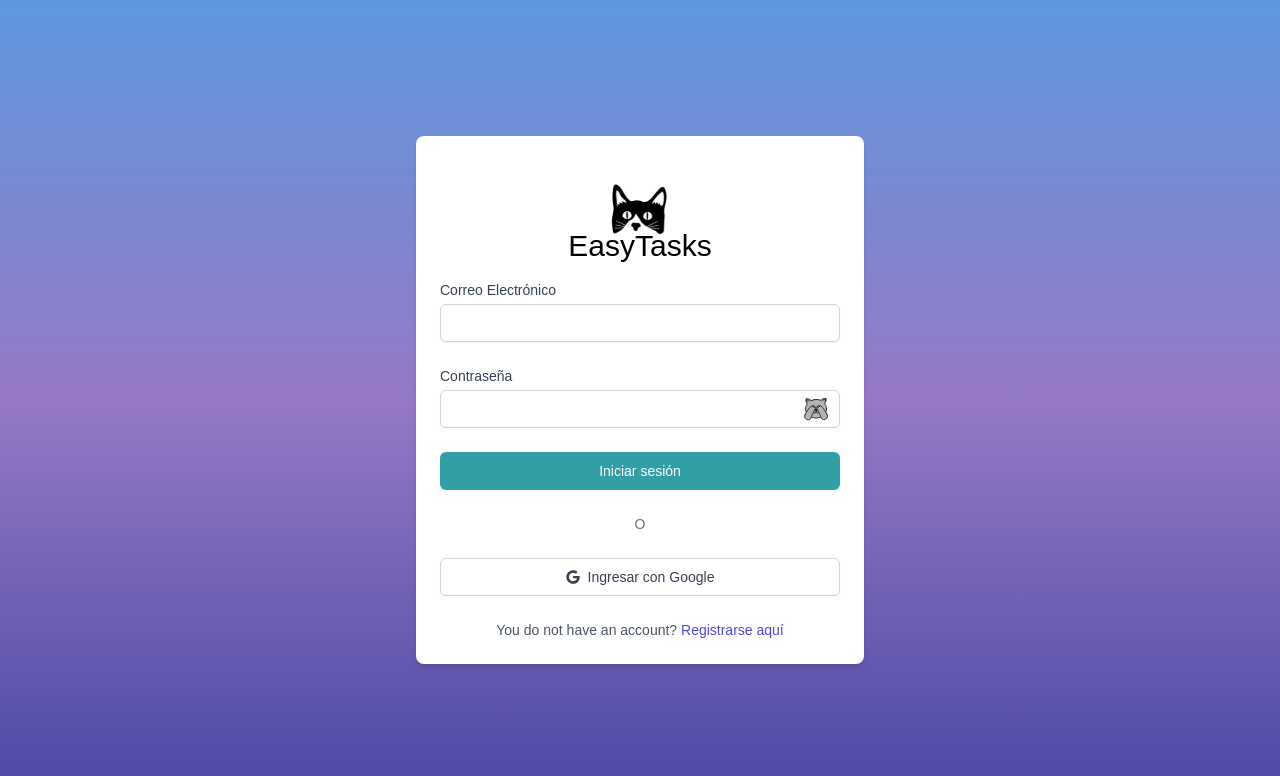
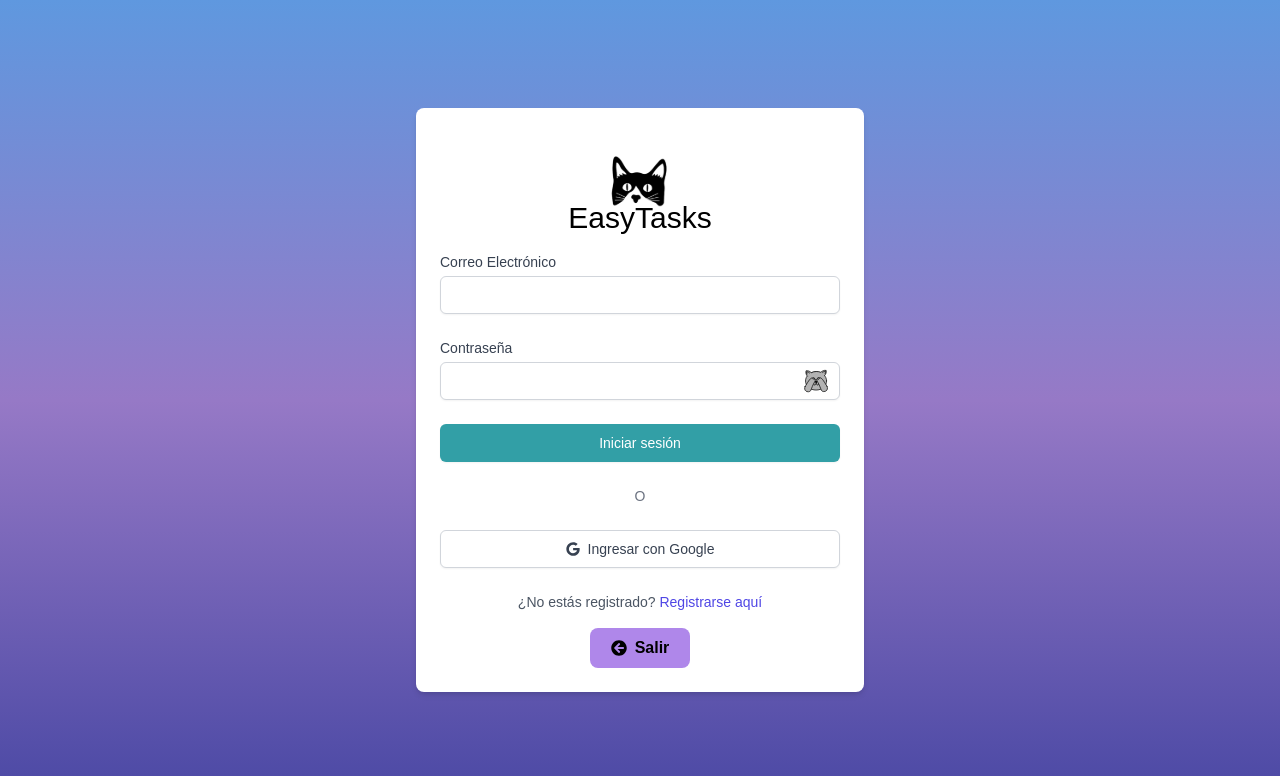
Before and after one commit to SamantaDriuzzi/EasyTask, a Next.js app: page /login in a window 1280 px wide. Shown: the top 776 px of the page. Built offline with nearby package versions, Linux system fonts and the light colour scheme; no server answers; a web font is replaced by a local one.

Commit message:
Boton de 'back' en register y login

```diff
--- a/src/app/create-team/[id]/page.tsx
+++ b/src/app/create-team/[id]/page.tsx
@@ -1,13 +1,11 @@
 "use client";
 import React, { useState, useEffect } from "react";
-import { useAuth } from "@/contextLogin/AuthContext";
 import { TeamCrate } from "@/utils/types/interface-team";
 import { postCreateTeam } from "@/helpers/teams/post";
 import Image from "next/image";
 import { getUserById } from "@/helpers/users/get";
 import { User } from "@/utils/types/interface-user";
 import ModalInviteCode from "@/components/modals/modalInviteCode";
-import ModalInviteCodeView from "@/components/modals/modalInviteCodeView";
 
 const CreateTeam = ({ params }: { params: { id: string } }) => {
   const [userId, setUserId] = useState<string | null>("");
--- a/src/app/login/page.tsx
+++ b/src/app/login/page.tsx
@@ -2,7 +2,7 @@
 import React, { useState } from "react";
 import Link from "next/link";
 import { useRouter } from "next/navigation";
-import { FaGoogle } from "react-icons/fa";
+import { FaArrowCircleLeft, FaGoogle } from "react-icons/fa";
 import { useForm } from "react-hook-form";
 import { yupResolver } from "@hookform/resolvers/yup";
 import * as yup from "yup";
@@ -33,6 +33,9 @@
   const [loginError, setLoginError] = useState("");
 
   const router = useRouter();
+  const handleBackClick = () => {
+    router.push("/");
+  };
 
   const onSubmit = async (data: any) => {
     try {
@@ -150,7 +153,7 @@
             </button>
           </div>
           <div className="text-center text-sm text-gray-600">
-            <span>You do not have an account? </span>
+            <span>¿No estás registrado? </span>
             <Link
               href="/register"
               className="font-medium text-indigo-600 hover:text-indigo-500"
@@ -159,6 +162,14 @@
             </Link>
           </div>
         </form>
+        <div className="flex justify-center mt-4">
+          <button
+            onClick={handleBackClick}
+            className="w-1/4 lg:w-1/4 bg-color3 hover:bg-color-button-hover text-black text-md font-bold py-2 px-4 rounded-lg flex items-center justify-center"
+          >
+            <FaArrowCircleLeft className="mr-2" /> Salir
+          </button>
+        </div>
       </div>
     </div>
   );
--- a/src/app/navigation/navbarApp/userDashboard.tsx
+++ b/src/app/navigation/navbarApp/userDashboard.tsx
@@ -51,7 +51,7 @@
           Hi! {userData ? userData.name : null}
         </div>
         {showOptions && (
-          <div className="absolute w-[175px] text-center flex flex-col gap-4 right-0 bg-color4 rounded-md shadow-lg z-40 p-2">
+          <div className="absolute w-[175px] text-center flex flex-col gap-2 right-0 bg-color4 rounded-md shadow-lg z-40 p-2">
             {userData ? (
               <button
                 className="text-white py-2 px-2 hover:scale-105 hover:shadow-2xl transition-transform cursor-pointer"
@@ -62,7 +62,7 @@
             ) : null}
             {userData?.is_admin ? (
               <button
-                className="text-white py-2 px-2 hover:scale-105 hover:shadow-2xl transition-transform cursor-pointer"
+                className="text-white px-2 hover:scale-105 hover:shadow-2xl transition-transform cursor-pointer"
                 onClick={() => handlePageChange("manager")}
               >
                 PANEL ADMIN
--- a/src/app/register/page.tsx
+++ b/src/app/register/page.tsx
@@ -8,7 +8,7 @@
 import Link from "next/link";
 import { useRouter } from "next/navigation";
 import { FormEvent, useState } from "react";
-import { FaGoogle } from "react-icons/fa";
+import { FaArrowCircleLeft, FaGoogle } from "react-icons/fa";
 import ReactPasswordChecklist from "react-password-checklist";
 import { signIn, useSession } from "next-auth/react";
 
@@ -26,8 +26,6 @@
   const [errors, setErrors] = useState<Errors>({});
   const [showPassword, setShowPassword] = useState(false);
   const [showRepeatPassword, setShowRepeatPassword] = useState(false);
-
-  const { data: session } = useSession();
 
   const handleInputChange = (event: React.ChangeEvent<HTMLInputElement>) => {
     const { name, value } = event.target;
@@ -82,6 +80,10 @@
         alert("❗ Hay errores en el formulario.");
       }
     }
+  };
+
+  const handleBackClick = () => {
+    router.push("/");
   };
 
   const toggleShowPassword = () => {
@@ -235,6 +237,14 @@
             <FaGoogle className="mr-2" /> Registrarse con Google
           </button>
         </div>
+        <div className="flex justify-center mt-4">
+          <button
+            onClick={handleBackClick}
+            className="w-1/4 lg:w-1/4 bg-color3 hover:bg-color-button-hover text-black text-md font-bold py-2 px-4 rounded-lg flex items-center justify-center"
+          >
+            <FaArrowCircleLeft className="mr-2" /> Volver
+          </button>
+        </div>
       </div>
     </div>
   );
--- a/src/contextLogin/AuthContext.tsx
+++ b/src/contextLogin/AuthContext.tsx
@@ -61,7 +61,7 @@
     await signOut({ redirect: false });
     localStorage.removeItem("user");
     localStorage.removeItem("userSession");
-    window.location.href = "/login";
+    window.location.href = "/";
   };
 
   const userIdFromToken = useCallback(() => {
```
